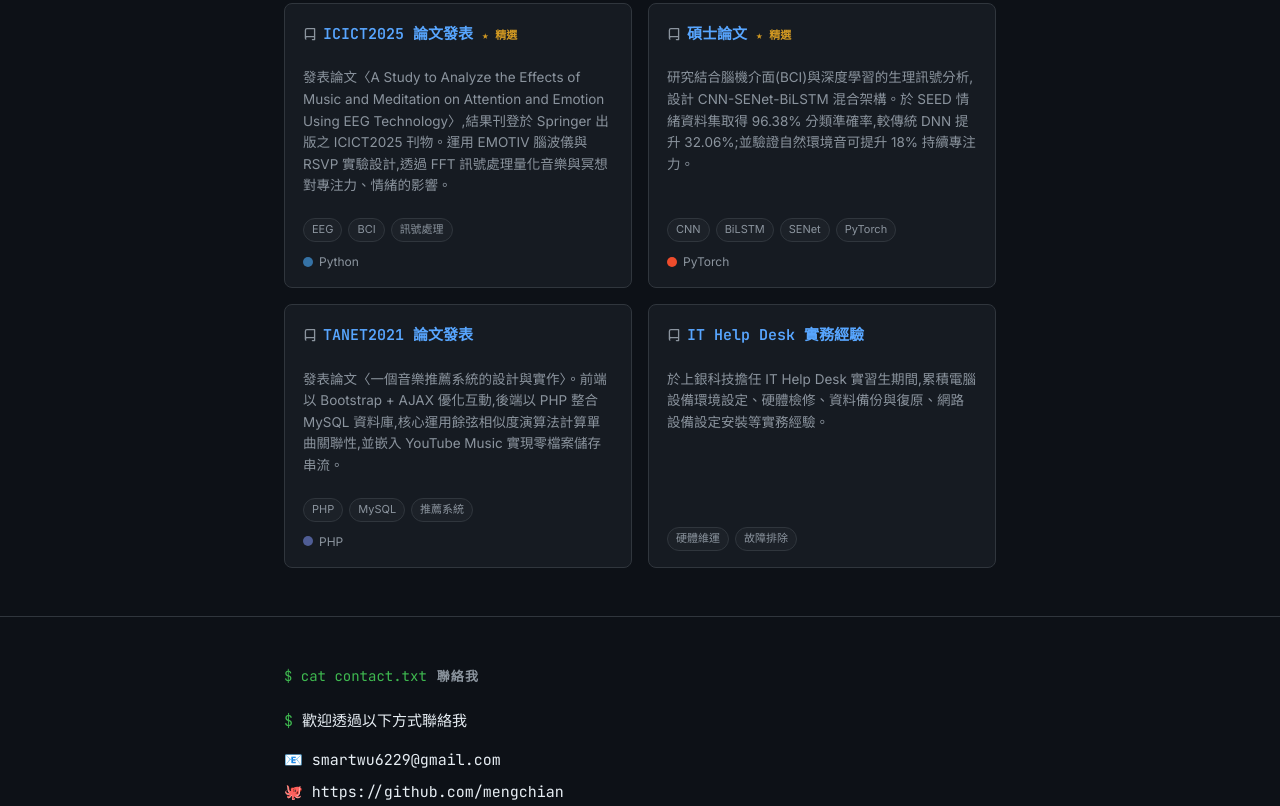
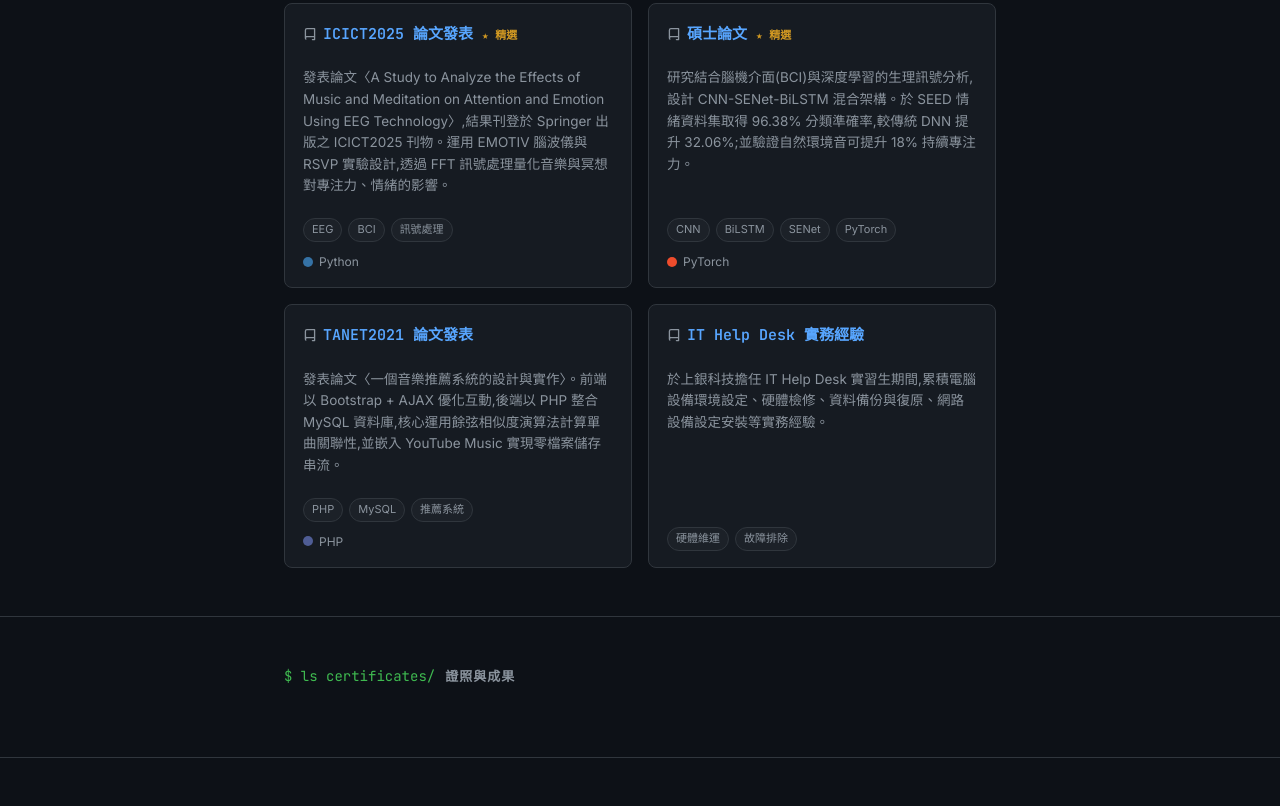
Before and after one commit to mengchian/mengchian.github.io, a plain HTML site: page index.html in a window 1280 px wide. Shown: the part 1994-2800 px from the top of the page. Drawn offline with Linux system fonts and the light colour scheme.

Commit message:
Update index.html

```diff
--- a/index.html
+++ b/index.html
@@ -18,6 +18,7 @@
       <a href="#about">自傳</a>
       <a href="#experience">經歷</a>
       <a href="#projects">作品</a>
+      <a href="#certificates">證照</a>
       <a href="#contact">聯絡</a>
     </nav>
   </div>
@@ -83,6 +84,16 @@
     </div>
   </section>
 
+  <section id="certificates">
+    <div class="wrap">
+      <div class="section-head">
+        <span class="cmd">$ ls certificates/</span>
+        <h2>證照與成果</h2>
+      </div>
+      <div class="certs-grid" id="certificates-grid"></div>
+    </div>
+  </section>
+
   <section id="contact">
     <div class="wrap">
       <div class="section-head">
```
